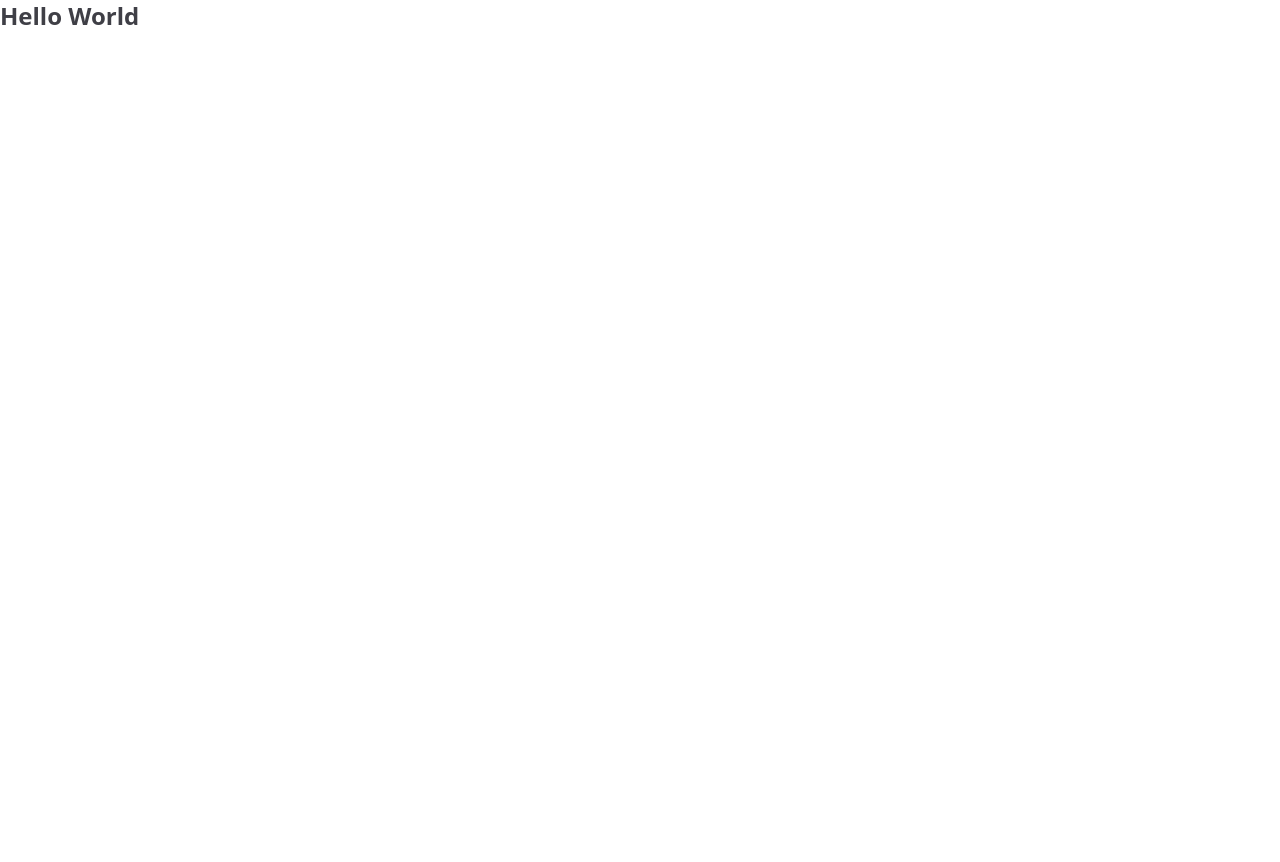
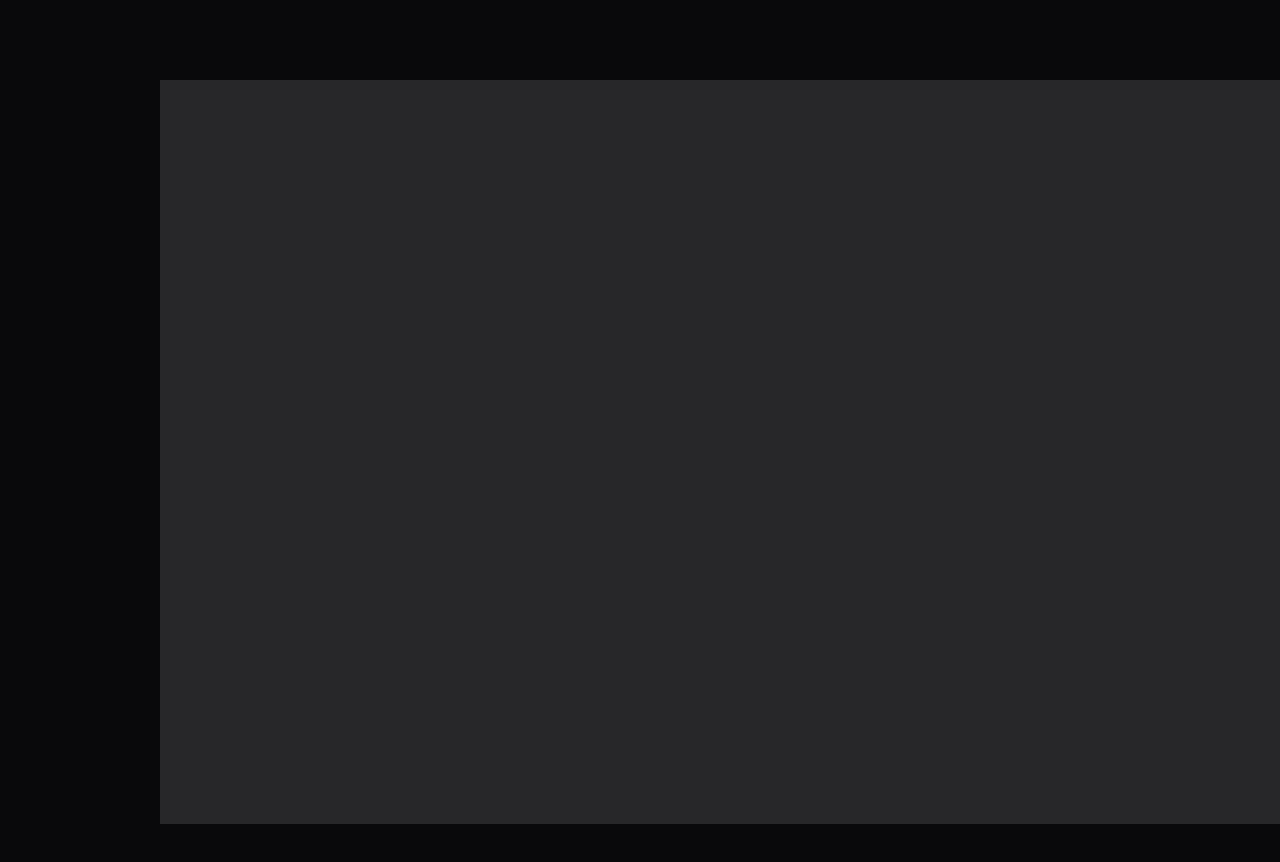
Before and after one commit to joaogabriellyra/timer-react, a React (Vite) app: page / in a window 1280 px wide. Shown: the top 862 px of the page. Before the commit the page ends 800 px from the top, so only its background shows below. Built offline with nearby package versions, Linux system fonts and the light colour scheme.

Commit message:
created the basis

```diff
--- a/index.html
+++ b/index.html
@@ -6,7 +6,7 @@
     <meta name="viewport" content="width=device-width, initial-scale=1.0" />
     <title>Timer</title>
   </head>
-  <body>
+  <body class="bg-zinc-950 antialiased">
     <div id="root"></div>
     <script type="module" src="/src/main.tsx"></script>
   </body>
--- a/src/app.tsx
+++ b/src/app.tsx
@@ -1,7 +1,5 @@
 export function App() {
   return (
-    <>
-      <h1 className="text-2xl text-zinc-700 font-bold">Hello World</h1>
-    </>
+    <div className="w-[1120px] h-[744px] bg-zinc-800 my-20 mx-40 flex flex-col"></div>
   )
 }
```
Also changed, not shown: src/components/header.tsx (added).
